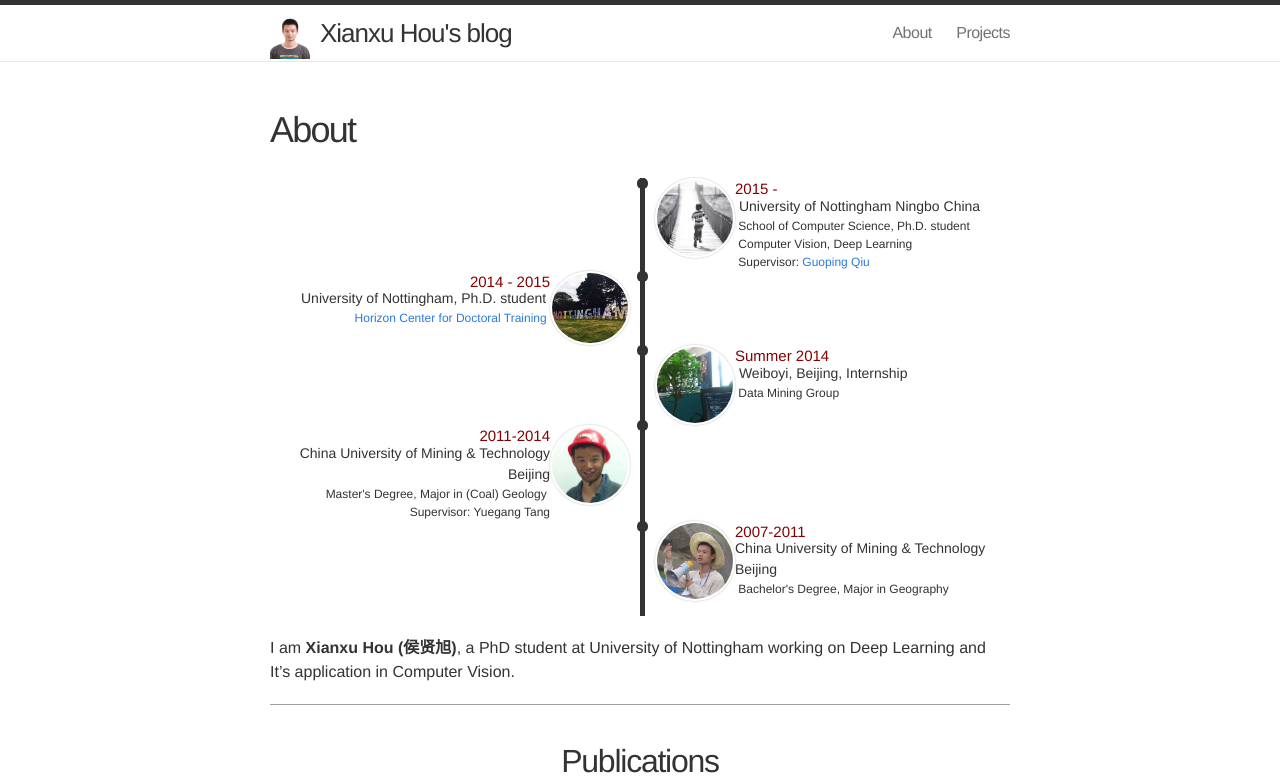
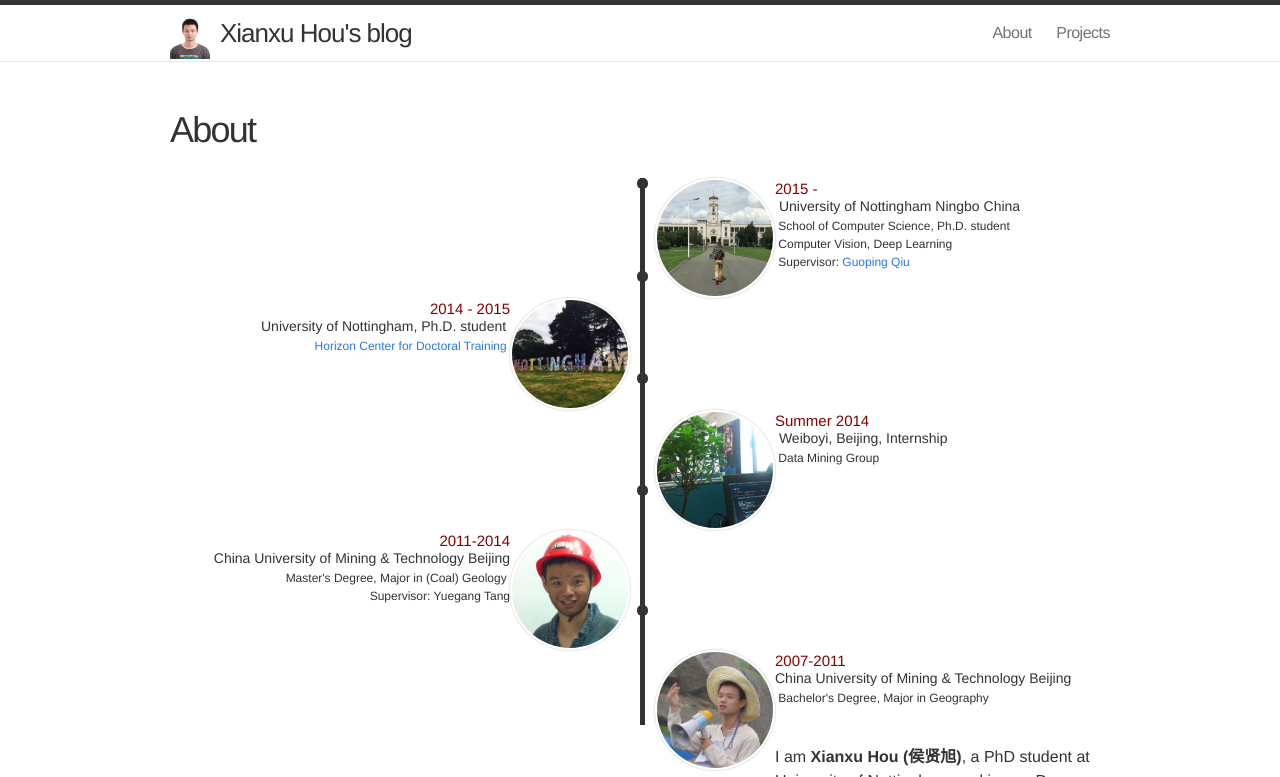
Before and after one commit to houxianxu/website-deprecated, a Jekyll site: the page built from about.md, in a window 1280 px wide. Shown: the top 777 px of the page. Built offline with Jekyll 4.4.1, drawn with Linux system fonts in a browser that asks for light colours; grey boxes are pictures that could not be loaded.

Commit message:
update about

```diff
--- a/about.md
+++ b/about.md
@@ -1,12 +1,28 @@
 ---
 layout: page
 title: 'About'
-permalink: /test/
+permalink: /about/
 ---
+<head>
+  <style>
+    .row hr {
+      margin-top: 10px;
+      margin-bottom: 10px;
+    }
+
+    .wrap {
+      max-width: 1000px;
+      padding: 0 30px;
+      margin: 0 auto;
+      zoom: 1;
+    }
+  </style>
+</head>
+
 <div>
   <div id="timeline">
     <div class="timelineitem">
-      <div><img class = "img-circle imgme" src="/images/avatar-phd2.jpg" width="80px" style="float:left"></div>
+      <div><img class = "img-circle imgme" src="/images/avatar-phd2.jpg" width="120px" style="float:left"></div>
       <div class="tdate">2015 -</div>
       <div class="ttitle">&nbsp;University of Nottingham Ningbo China</div>
       <div class="tdesc">&nbsp;School of Computer Science, Ph.D. student</div>
@@ -14,28 +30,28 @@
       <div class="tdesc">&nbsp;Supervisor: <a href="http://www.cs.nott.ac.uk/~pszqiu/">Guoping Qiu</a></div>
     </div>
     <div class="timelineitem">
-      <div><img class = "img-circle imgme" src="/images/avatar-phd1.jpg" width="80px" style="float:right"></div>
+      <div><img class = "img-circle imgme" src="/images/avatar-phd1.jpg" width="120px" style="float:right"></div>
       <div class="tdate">2014 - 2015</div>
       <div class="ttitle">University of Nottingham, Ph.D. student&nbsp;</div>
       <div class="tdesc"><a href="https://www.horizon.ac.uk">Horizon Center for Doctoral Training&nbsp;</a></div>
       <div class="tdesc">&nbsp;</div>
     </div>
     <div class="timelineitem">
-      <div><img class = "img-circle imgme" src="/images/avatar-intern.jpg" width="80px" style="float:left"></div>
+      <div><img class = "img-circle imgme" src="/images/avatar-intern.jpg" width="120px" style="float:left"></div>
       <div class="tdate">Summer 2014</div>
       <div class="ttitle">&nbsp;Weiboyi, Beijing, Internship</div>
       <div class="tdesc">&nbsp;Data Mining Group</div>
       <div class="tdesc">&nbsp;</div>
     </div>
     <div class="timelineitem">
-      <div><img class = "img-circle imgme" src="/images/avatar-master.jpg" width="80px" style="float:right"></div>
+      <div><img class = "img-circle imgme" src="/images/avatar-master.jpg" width="120px" style="float:right"></div>
      <div class="tdate">2011-2014</div>
       <div class="ttitle">China University of Mining &amp; Technology Beijing</div>
       <div class="tdesc">Master's Degree, Major in (Coal) Geology&nbsp;</div>
       <div class="tdesc">Supervisor: Yuegang Tang</div>
     </div>
     <div class="timelineitem">
-      <div><img class = "img-circle imgme" src="/images/avatar-bachelor.jpg" width="80px" style="float:left"></div>
+      <div><img class = "img-circle imgme" src="/images/avatar-bachelor.jpg" width="120px" style="float:left"></div>
       <div class="tdate">2007-2011</div>
       <div class="ttitle">China University of Mining &amp; Technology Beijing</div>
       <div class="tdesc">&nbsp;Bachelor's Degree, Major in Geography</div>
@@ -86,11 +102,11 @@
   <div class="row">
     <div class="col-md-6">
       <div class="pubimg">
-        <img src="/assets/osc-face-detection/overview.png">
+        <img src="/assets/osc-face-detection/overview.png" width="90%">
       </div>
       <hr />
       <div class="pubimg">
-        <img src="/assets/osc-face-detection/detected_examples.png">
+        <img src="/assets/osc-face-detection/detected_examples.png" width="90%">
       </div>
 
     </div>
@@ -113,11 +129,11 @@
   <div class="row">
     <div class="col-md-6">
       <div class="pubimg">
-        <img src="/assets/ke-avtd/parse.png">
+        <img src="/assets/ke-avtd/parse.png" width="90%">
       </div>
       <hr />
       <div class="pubimg">
-        <img src="/assets/ke-avtd/retrieval.png">
+        <img src="/assets/ke-avtd/retrieval.png" width="90%">
       </div>
     </div>
     <div class="col-md-6">
@@ -193,7 +209,7 @@
   <div class="row">
     <div class="col-md-6">
       <div class="pubimg">
-        <img src="/assets/geology/shanxi.png">
+        <img src="/assets/geology/shanxi.png" width="90%">
       </div>
     </div>
     <div class="col-md-6">
@@ -223,7 +239,7 @@
     <div class="col-md-4">
       <div class="pets"><center>Robot Fire Fighting</center></div>
       <div>
-        <a href="https://www.youtube.com/watch?v=Q1NCNPs0o1Y" target="_blank"><img src="/assets/pet-project/robot_fire_img.jpg" style="width:100%;border-radius:3px;"></a><br>
+        <a href="https://www.youtube.com/watch?v=Q1NCNPs0o1Y" target="_blank"><img src="/assets/pet-project/robot_fire_img.gif" style="width:100%;border-radius:3px;"></a><br>
       </div>
     </div>
     <div class="col-md-4">
```
Also changed, not shown: Readme.md, images/avatar-phd2.jpg.
